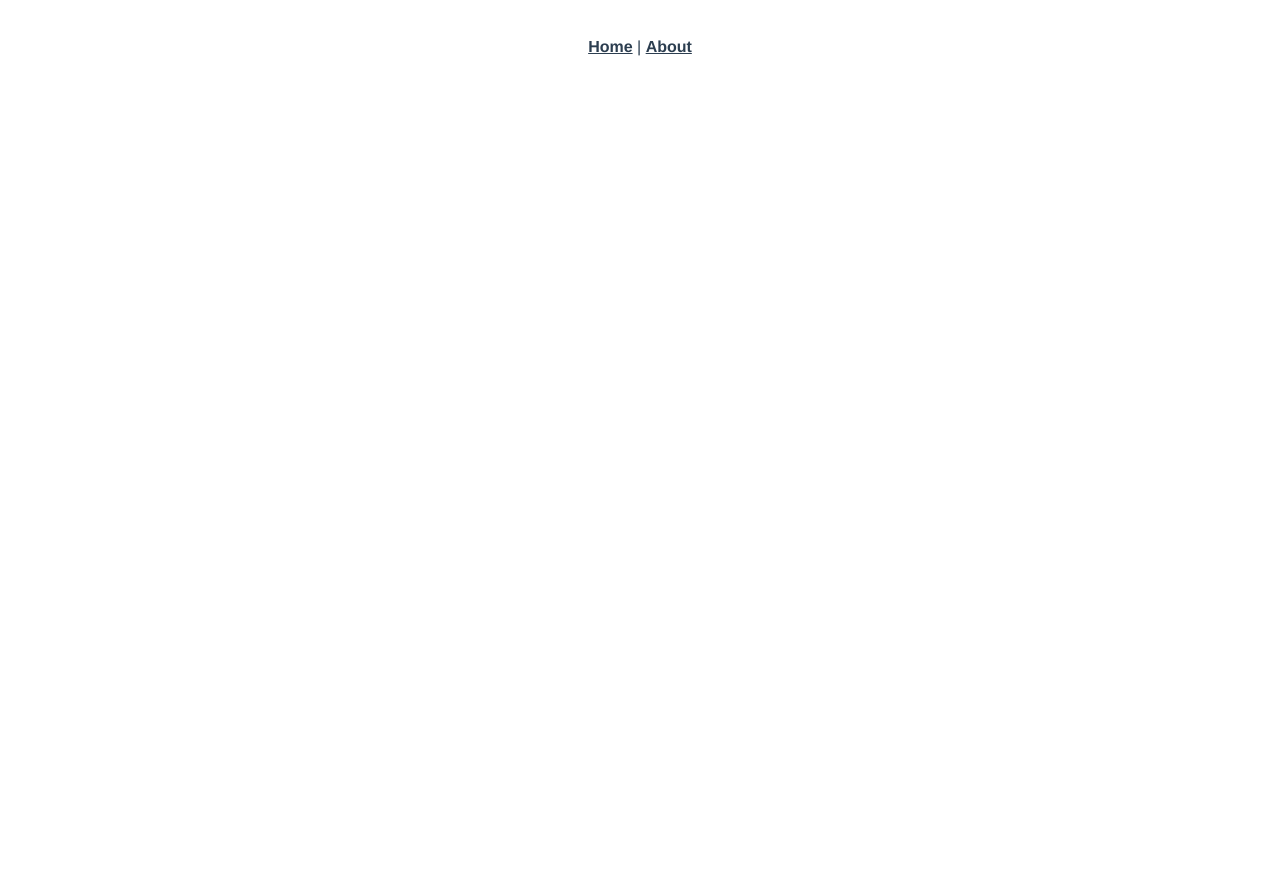
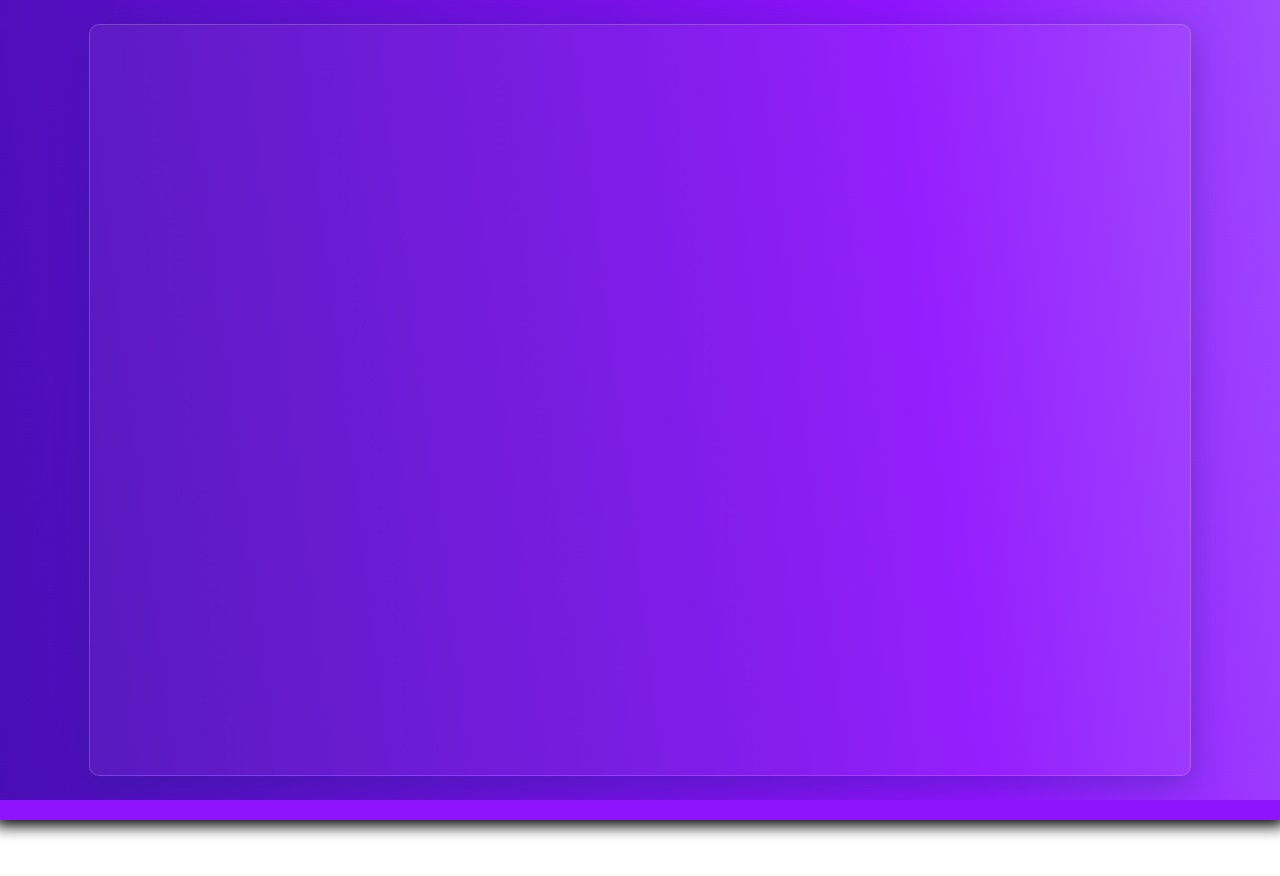
Before and after one commit to YacineSteeve/nova-voicebot-web, a Vue app in the folder client/: page /nova in a window 1280 px wide. Before the commit this address had no page. Shown: the top 876 px of the page. Before the commit the page ends 800 px from the top, so only its background shows below. Built offline with nearby package versions, Linux system fonts and the light colour scheme.

Commit message:
ui: some beautiful stuffs

```diff
--- a/client/src/App.vue
+++ b/client/src/App.vue
@@ -1,31 +1,67 @@
+<script setup
+        lang="ts">
+    import FooterSection from '@/components/FooterSection.vue';</script>
+
 <template>
-    <nav>
-        <router-link to="/">Home</router-link>
-        |
-        <router-link to="/about">About</router-link>
-    </nav>
-    <router-view/>
+    <main class="total-center">
+        <router-view></router-view>
+    </main>
+    <div class="main-scroll-overflow">
+    </div>
+    <FooterSection />
 </template>
 
-<style lang="scss">
-#app {
-    font-family: Avenir, Helvetica, Arial, sans-serif;
-    -webkit-font-smoothing: antialiased;
-    -moz-osx-font-smoothing: grayscale;
-    text-align: center;
-    color: #2c3e50;
+<style scoped
+       lang="scss">
+@mixin animate($animation,$duration,$method,$times) {
+    animation: $animation $duration $method $times;
 }
 
-nav {
-    padding: 30px;
+@mixin keyframes($name) {
+    @keyframes #{$name}{
+        @content;
+    }
+}
 
-    a {
-        font-weight: bold;
-        color: #2c3e50;
+main {
+    position: relative;
+    z-index: 1;
+    width: 100vw;
+    min-height: 100vh;
+    height: auto;
+    overflow: hidden;
 
-        &.router-link-exact-active {
-            color: #42b983;
+    > * {
+        z-index: 2;
+    }
+
+    &::before {
+        content: '';
+        display: block;
+        position: absolute;
+        width: 150vw;
+        height: 150vw;
+        background: rgb(119, 17, 229);
+        background: linear-gradient(38deg, rgba(119, 17, 229, 1) 0%, rgba(178, 137, 255, 1) 7%, rgba(144, 19, 254, 1) 39%, rgba(119, 17, 229, 1) 50%, rgba(70, 13, 178, 1) 77%);
+        @include animate(rotation, 12s, linear, infinite);
+    }
+
+    @include keyframes(rotation) {
+        from {
+            transform: rotate(0deg);
+        }
+        to {
+            transform: rotate(360deg);
         }
     }
 }
+
+
+.main-scroll-overflow {
+    position: sticky;
+    top: 0;
+    height: var(--main-scroll-overflow-height);
+    box-shadow: 0 1px 15px 5px black;
+    background-color: var(--palette-electric-violet);
+}
 </style>
--- /dev/null
+++ b/client/src/components/FooterSection.vue
@@ -0,0 +1,53 @@
+<script setup
+        lang="ts">
+    import { useRouter } from 'vue-router';
+
+    const router = useRouter();
+
+    function goToNova() {
+        router.push('/');
+    }
+</script>
+
+<template>
+    <footer>
+        <div class="footer-container total-center">
+            <h1>Hello</h1>
+            <button @click="goToNova">Go back</button>
+        </div>
+        <div class="footer-footer total-center">
+            @copyright
+        </div>
+    </footer>
+</template>
+
+<style scoped
+       lang="scss">
+
+$f-height: calc(100vh - var(--main-scroll-overflow-height));
+$ff-height: 75px;
+
+footer {
+    position: sticky;
+    bottom: 0;
+    z-index: -1;
+    width: 100%;
+    height: $f-height;
+    background: var(--palette-black);
+
+    .footer-container {
+        position: absolute;
+        bottom: $ff-height;
+        height: calc($f-height - $ff-height);
+        width: 100%;
+    }
+
+    .footer-footer {
+        position: absolute;
+        bottom: 0;
+        width: 100%;
+        height: $ff-height;
+        background-color: var(--palette-darker-black);
+    }
+}
+</style>
--- a/client/src/components/HelloWorld.vue
+++ /dev/null
@@ -1,128 +0,0 @@
-<template>
-    <div class="hello">
-        <h1>{{ msg }}</h1>
-        <p>
-            For a guide and recipes on how to configure / customize this project,<br/>
-            check out the
-            <a href="https://cli.vuejs.org" target="_blank" rel="noopener"
-            >vue-cli documentation</a
-            >.
-        </p>
-        <h3>Installed CLI Plugins</h3>
-        <ul>
-            <li>
-                <a
-                    href="https://github.com/vuejs/vue-cli/tree/dev/packages/%40vue/cli-plugin-router"
-                    target="_blank"
-                    rel="noopener"
-                >router</a
-                >
-            </li>
-            <li>
-                <a
-                    href="https://github.com/vuejs/vue-cli/tree/dev/packages/%40vue/cli-plugin-eslint"
-                    target="_blank"
-                    rel="noopener"
-                >eslint</a
-                >
-            </li>
-            <li>
-                <a
-                    href="https://github.com/vuejs/vue-cli/tree/dev/packages/%40vue/cli-plugin-typescript"
-                    target="_blank"
-                    rel="noopener"
-                >typescript</a
-                >
-            </li>
-        </ul>
-        <h3>Essential Links</h3>
-        <ul>
-            <li>
-                <a href="https://vuejs.org" target="_blank" rel="noopener">Core Docs</a>
-            </li>
-            <li>
-                <a href="https://forum.vuejs.org" target="_blank" rel="noopener"
-                >Forum</a
-                >
-            </li>
-            <li>
-                <a href="https://chat.vuejs.org" target="_blank" rel="noopener"
-                >Community Chat</a
-                >
-            </li>
-            <li>
-                <a href="https://twitter.com/vuejs" target="_blank" rel="noopener"
-                >Twitter</a
-                >
-            </li>
-            <li>
-                <a href="https://news.vuejs.org" target="_blank" rel="noopener">News</a>
-            </li>
-        </ul>
-        <h3>Ecosystem</h3>
-        <ul>
-            <li>
-                <a href="https://router.vuejs.org" target="_blank" rel="noopener"
-                >vue-router</a
-                >
-            </li>
-            <li>
-                <a href="https://vuex.vuejs.org" target="_blank" rel="noopener">vuex</a>
-            </li>
-            <li>
-                <a
-                    href="https://github.com/vuejs/vue-devtools#vue-devtools"
-                    target="_blank"
-                    rel="noopener"
-                >vue-devtools</a
-                >
-            </li>
-            <li>
-                <a href="https://vue-loader.vuejs.org" target="_blank" rel="noopener"
-                >vue-loader</a
-                >
-            </li>
-            <li>
-                <a
-                    href="https://github.com/vuejs/awesome-vue"
-                    target="_blank"
-                    rel="noopener"
-                >awesome-vue</a
-                >
-            </li>
-        </ul>
-    </div>
-</template>
-
-<script lang="ts">
-import { defineComponent } from 'vue';
-
-export default defineComponent({
-    name: 'HelloWorld',
-    props: {
-        msg: String
-    }
-});
-</script>
-
-<!-- Add "scoped" attribute to limit CSS to this component only -->
-<style scoped lang="scss">
-h3 {
-    font-family: Allerta, sans-serif;
-    margin: 40px 0 0;
-}
-
-ul {
-    list-style-type: none;
-    padding: 0;
-}
-
-li {
-    display: inline-block;
-    margin: 0 10px;
-}
-
-a {
-    color: #42b983;
-}
-</style>
--- a/client/src/main.css
+++ b/client/src/main.css
@@ -4,6 +4,9 @@
     --palette-fog: #d8c4ff;
     --palette-heliotrope: #b289ff;
     --palette-white: #ffffff;
+    --palette-black: #1a1a1a;
+    --palette-darker-black: #101010;
+    --main-scroll-overflow-height: 20px;
 }
 
 @font-face {
@@ -11,3 +14,48 @@
     src: url("@/assets/fonts/AllertaStencil-Regular.woff") format("woff"),
     url("@/assets/fonts/AllertaStencil-Regular.ttf") format("truetype");
 }
+
+* {
+    margin: 0;
+    padding: 0;
+}
+
+body {
+    width: 100vw;
+    height: 100vh;
+    overflow-y: scroll;
+    scroll-behavior: smooth;
+}
+
+body::-webkit-scrollbar {
+    width: 7px;
+    height: 100%;
+    background: var(--palette-white);
+}
+
+body::-webkit-scrollbar-thumb {
+    border-radius: 4px;
+    background: var(--palette-heliotrope);
+}
+
+body::-webkit-scrollbar-thumb:hover {
+    background: var(--palette-electric-violet);
+}
+
+#app {
+    font-family: Avenir, Helvetica, Arial, sans-serif;
+    -webkit-font-smoothing: antialiased;
+    -moz-osx-font-smoothing: grayscale;
+    color: white;
+    width: 100%;
+    height: auto;
+    z-index: 0;
+    position: relative;
+    background: white;
+}
+
+.total-center {
+    display: flex;
+    align-items: center;
+    justify-content: center;
+}
--- a/client/src/router.ts
+++ b/client/src/router.ts
@@ -7,9 +7,9 @@ const routes: Array<RouteRecordRaw> = [
         component: () => import('@/views/HomeView.vue')
     },
     {
-        path: '/about',
-        name: 'About',
-        component: () => import('@/views/AboutView.vue')
+        path: '/nova',
+        name: 'Nova',
+        component: () => import('@/views/NovaView.vue')
     }
 ];
 
--- a/client/src/views/AboutView.vue
+++ /dev/null
@@ -1,5 +0,0 @@
-<template>
-    <div class="about">
-        <h1>This is an about page</h1>
-    </div>
-</template>
--- a/client/src/views/HomeView.vue
+++ b/client/src/views/HomeView.vue
@@ -1,18 +1,20 @@
+<script setup
+        lang="ts">
+    import { useRouter } from 'vue-router';
+
+    const router = useRouter();
+
+    function goToNova() {
+        router.push('/nova');
+    }
+</script>
+
 <template>
     <div class="home">
-        <img alt="Vue logo" src="/logo.svg"/>
-        <HelloWorld msg="Welcome to Your Vue.js + TypeScript App"/>
+        <button @click="goToNova">Get Started</button>
     </div>
 </template>
 
-<script lang="ts">
-import { defineComponent } from 'vue';
-import HelloWorld from '@/components/HelloWorld.vue'; // @ is an alias to /src
-
-export default defineComponent({
-    name: 'HomeView',
-    components: {
-        HelloWorld
-    }
-});
-</script>
+<style scoped
+       lang="scss">
+</style>
--- /dev/null
+++ b/client/src/views/NovaView.vue
@@ -0,0 +1,22 @@
+<script setup
+        lang="ts">
+</script>
+
+<template>
+    <div class="nova-view">
+    </div>
+</template>
+
+<style scoped
+       lang="scss">
+.nova-view {
+    width: 1100px;
+    height: calc(100vh - 50px);
+    background: rgba(255, 255, 255, 0.05);
+    box-shadow: 0 8px 32px 0 rgba(31, 38, 135, 0.37);
+    backdrop-filter: blur(1px);
+    -webkit-backdrop-filter: blur(1px);
+    border-radius: 10px;
+    border: 1px solid rgba(255, 255, 255, 0.18);
+}
+</style>
```
